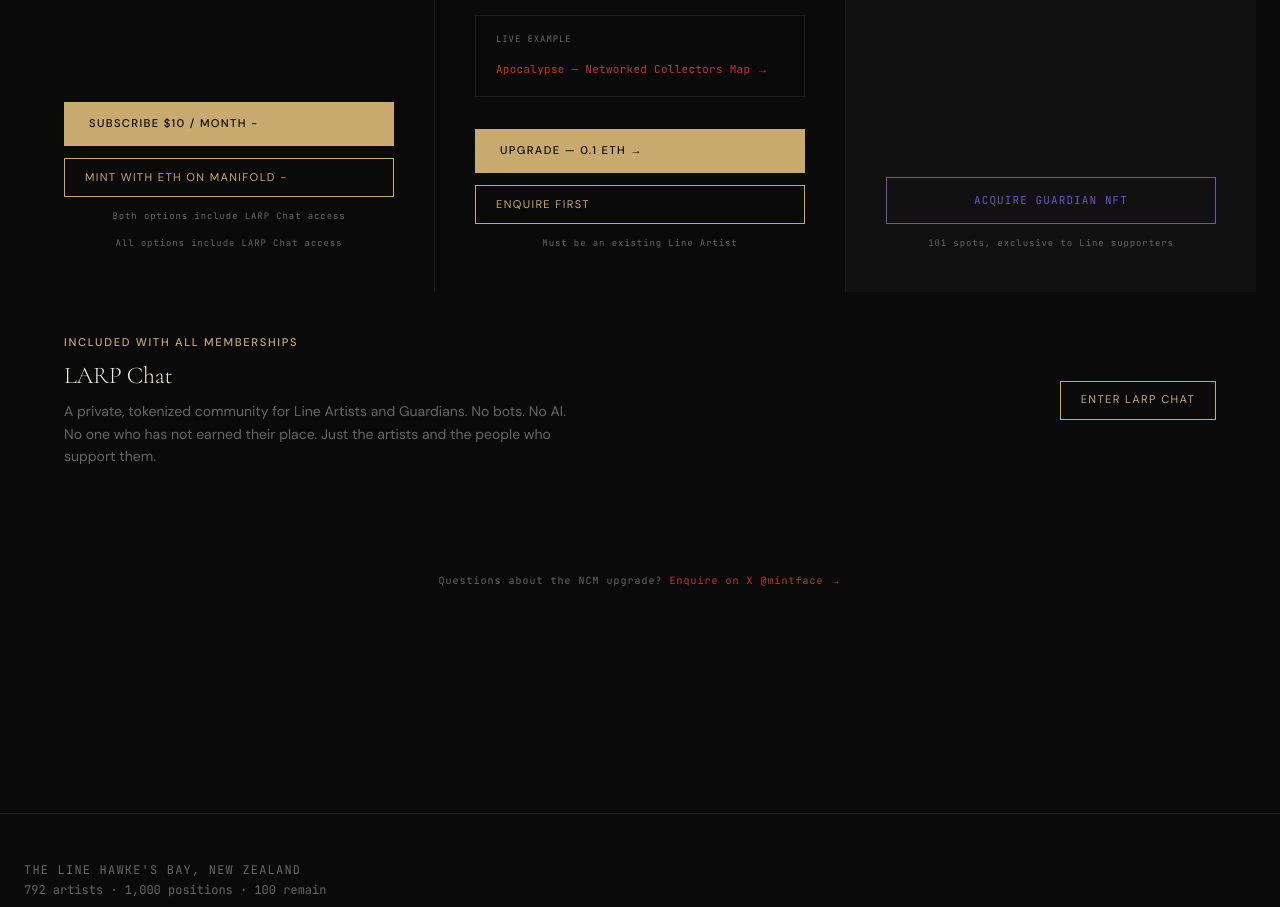
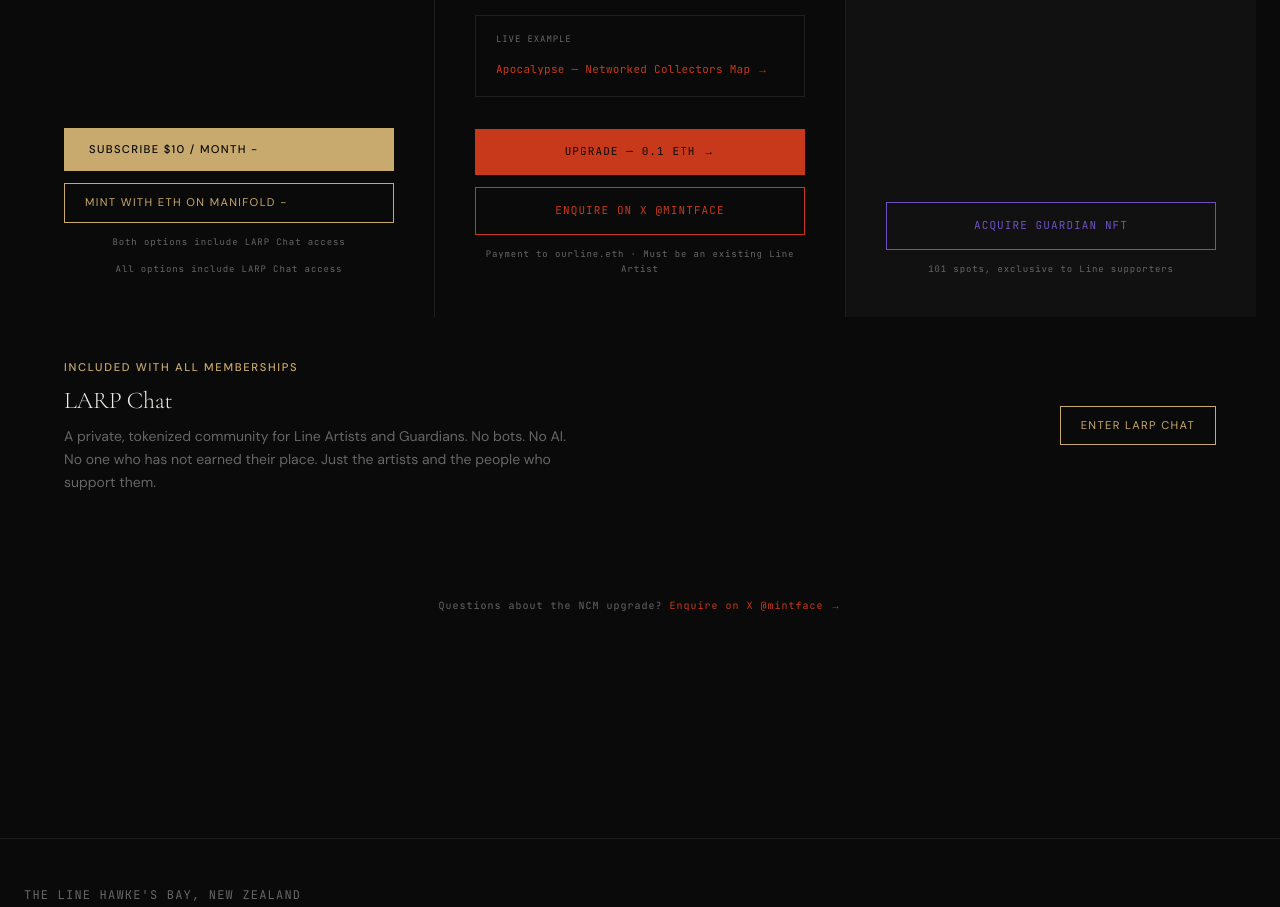
Before and after one commit to MintFaced/theline, a Next.js app: page /join in a window 1280 px wide. Shown: the part 1400-2307 px from the top of the page. Built offline with nearby package versions, Linux system fonts and the light colour scheme; no server answers.

Commit message:
Add files via upload

```diff
--- a/components/NcmUpgradeButton.tsx
+++ b/components/NcmUpgradeButton.tsx
@@ -1,37 +1,39 @@
 'use client'
 // components/NcmUpgradeButton.tsx
-// CTA buttons for the NCM upgrade package on the join page.
-// ETH path: mints via Manifold (same as artist join)
-// Contact path: opens mailto for artists who want to discuss first
 
 interface Props {
-  manifoldUrl: string
+  ethUri: string      // ethereum:mintface.eth?value=1e17
+  accentColor: string // matches the NCM ember color
 }
 
-export function NcmUpgradeButton({ manifoldUrl }: Props) {
+export function NcmUpgradeButton({ ethUri, accentColor }: Props) {
   return (
     <div className="flex flex-col gap-3">
 
-      {/* Primary: mint with ETH */}
+      {/* Primary: direct ETH send to mintface.eth */}
       <a
-        href={manifoldUrl}
-        target="_blank"
-        rel="noopener noreferrer"
-        className="btn-primary text-center"
+        href={ethUri}
+        className="text-center font-mono text-[11px] tracking-widest uppercase px-6 py-3.5 transition-colors text-line-bg"
+        style={{ background: accentColor }}
       >
         Upgrade — 0.1 ETH →
       </a>
 
-      {/* Secondary: email enquiry */}
+      {/* Secondary: enquire on X */}
       <a
-        href="mailto:mintface@digitalartisteconomy.com?subject=NCM%20Upgrade%20—%20The%20Line&body=Hi%2C%20I%27m%20a%20Line%20Artist%20and%20I%27d%20like%20to%20add%20the%20Networked%20Collectors%20Map%20to%20my%20profile.%0A%0AMy%20Line%20number%3A%20%0AMy%20website%3A%20%0AMy%20smart%20contracts%3A%20"
-        className="btn-outline text-center"
+        href="https://x.com/mintface"
+        target="_blank"
+        rel="noopener noreferrer"
+        className="text-center font-mono text-[11px] tracking-widest uppercase px-6 py-3.5 border transition-colors"
+        style={{ borderColor: accentColor, color: accentColor }}
+        onMouseEnter={e => { (e.currentTarget as HTMLAnchorElement).style.background = accentColor + '15' }}
+        onMouseLeave={e => { (e.currentTarget as HTMLAnchorElement).style.background = 'transparent' }}
       >
-        Enquire first
+        Enquire on X @mintface
       </a>
 
       <p className="font-mono text-[9px] text-line-muted tracking-widest text-center">
-        Must be an existing Line Artist
+        Payment to ourline.eth · Must be an existing Line Artist
       </p>
     </div>
   )
```
